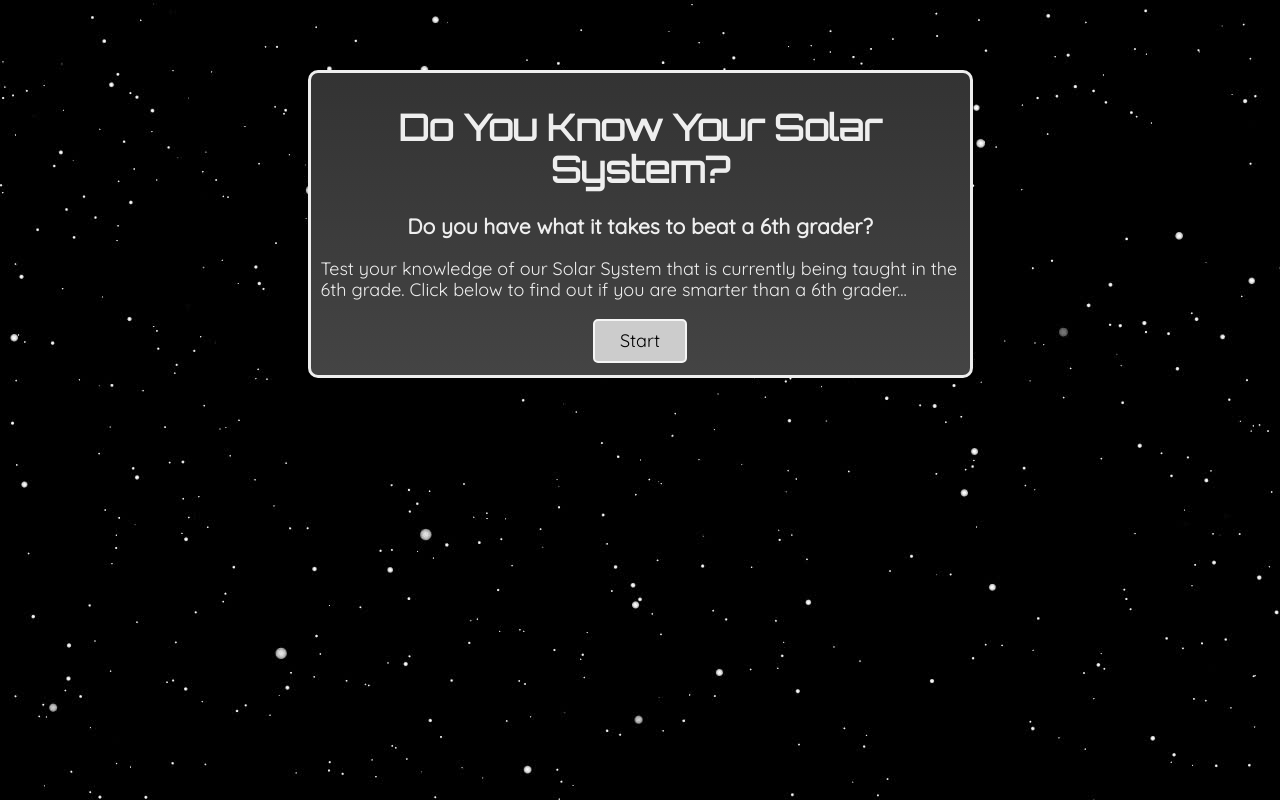
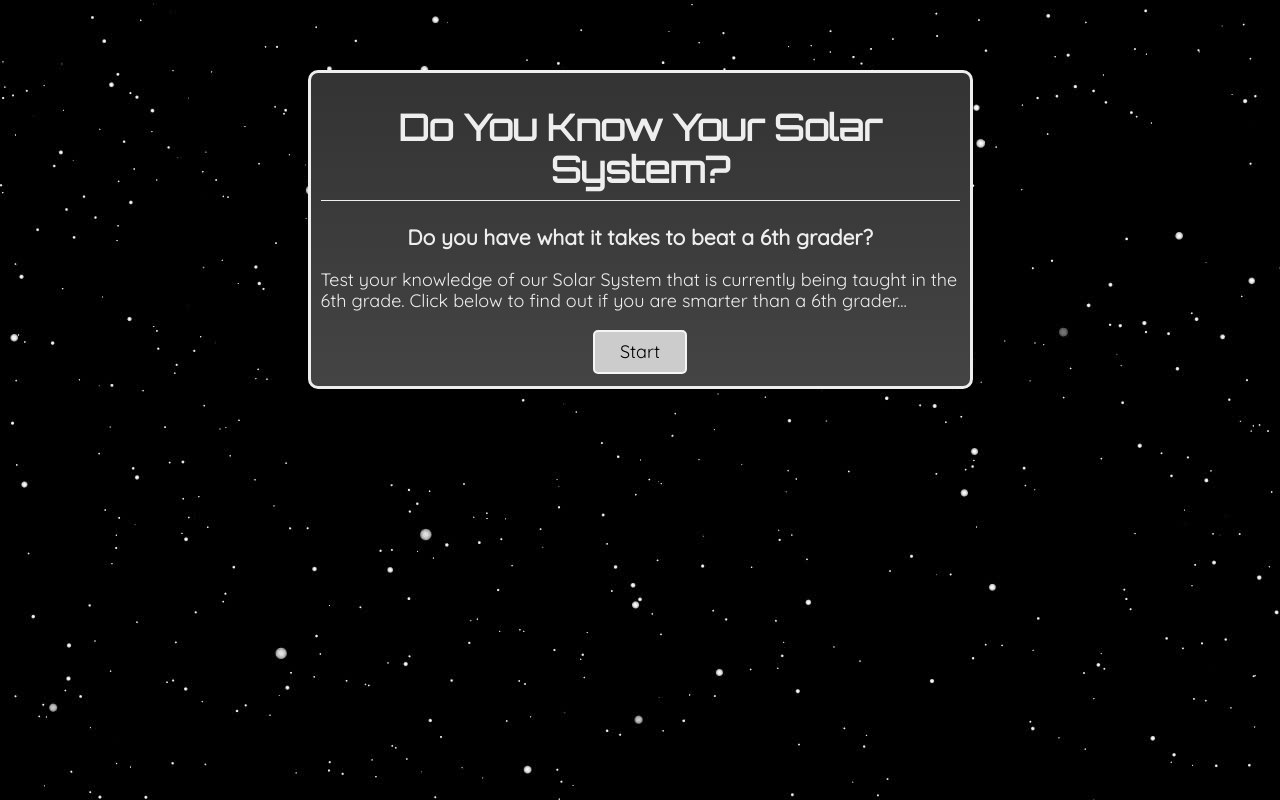
Before and after one commit to arcox80/quiz-app, a plain HTML site: page index.html in a window 1280 px wide. Drawn offline with nearby package versions, Linux system fonts and the light colour scheme.

Commit message:
Added meta description and minor styling change

```diff
--- a/index.html
+++ b/index.html
@@ -1,7 +1,7 @@
 <!DOCTYPE html>
 <html lang="en">
   <head>
-    <meta charset="utf-8">
+    <meta charset="utf-8" name="description" content="Test your knowledge of our Solar System with this short quiz.">
     <title>Solar System Quiz</title>
     <link href="https://fonts.googleapis.com/css?family=Orbitron|Quicksand|Ubuntu" rel="stylesheet">
     <link rel="stylesheet" href="https://cdnjs.cloudflare.com/ajax/libs/normalize/4.2.0/normalize.min.css">
--- a/main.css
+++ b/main.css
@@ -36,6 +36,8 @@ header {
 h1 {
   text-align: center;
   font-family: 'Orbitron', sans-serif;
+  border-bottom: solid 1px;
+  padding-bottom: 10px;
 }
 
 .container {
```
